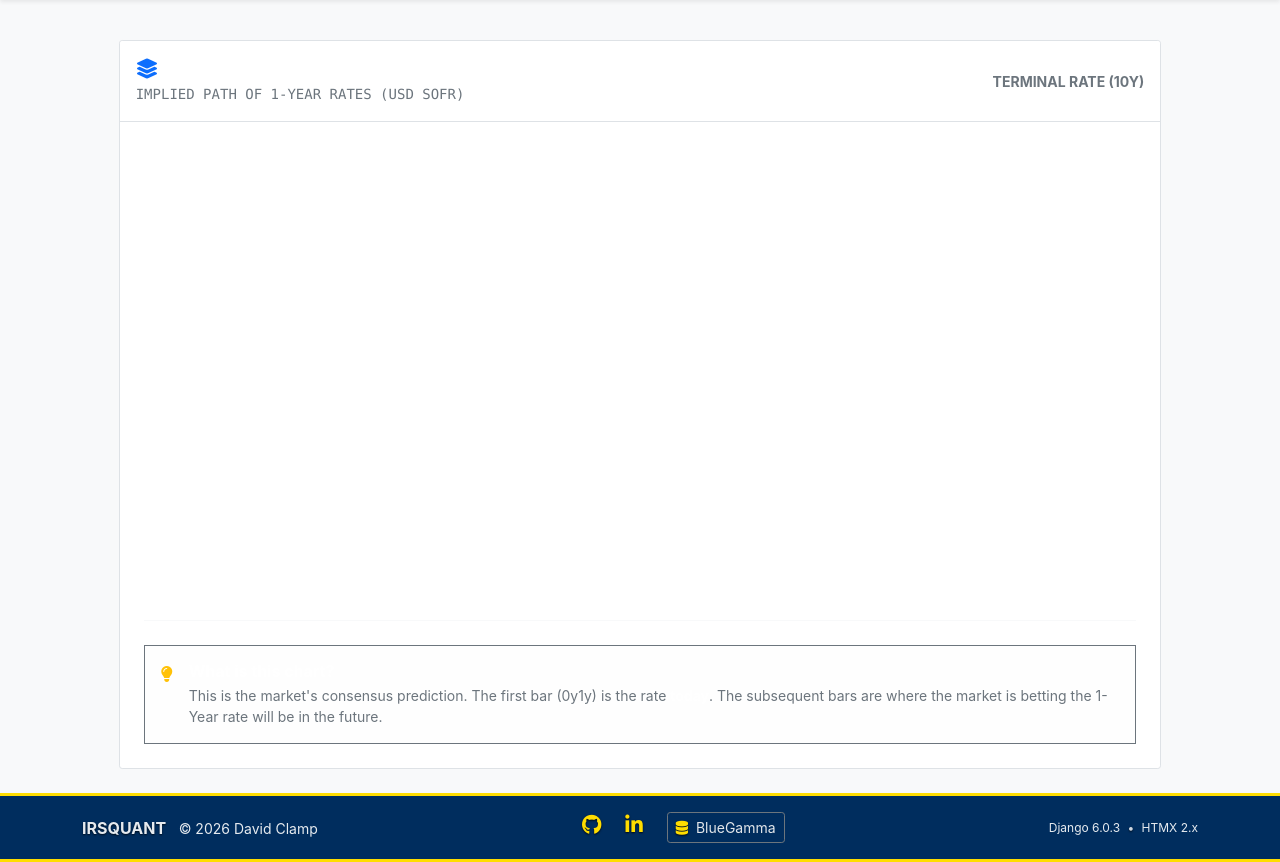
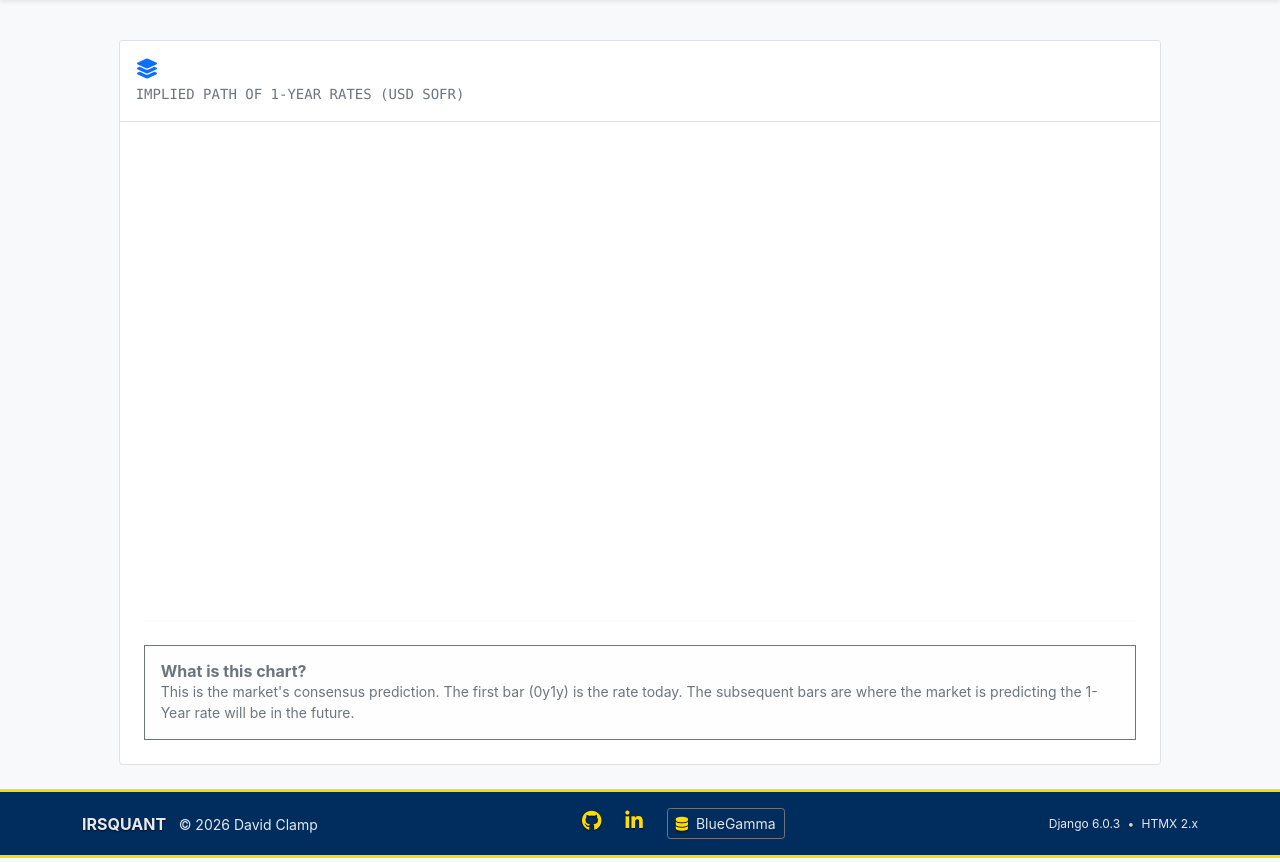
Before and after one commit to DavidClamp/project-swaps, a Django app: template workspace/templates/workspace/curve_bars.html in a window 1280 px wide. Shown: the part 78-940 px from the top of the page. Run offline with Django 4.2, Linux system fonts and the light colour scheme; the template is opened without the code that fills it, so the values that code supplies are empty; a map, chart or similar area stays blank.

Commit message:
Clean up term structure chart

```diff
--- a/workspace/templates/workspace/curve_bars.html
+++ b/workspace/templates/workspace/curve_bars.html
@@ -22,11 +22,6 @@
                                 IMPLIED PATH OF 1-YEAR RATES (USD SOFR)
                             </span>
                         </div>
-                        <!-- Quick Stat -->
-                        <div class="text-end">
-                            <span class="d-block small text-secondary fw-bold">TERMINAL RATE (10Y)</span>
-                            <span class="fw-bold text-success font-monospace">{{ terminal_rate }}</span>
-                        </div>
                     </div>
                 </div>
 
@@ -39,12 +34,11 @@
                     <!-- Insight Module -->
                     <hr class="my-4 border-secondary opacity-25">
                     <div class="alert alert-light border border-secondary rounded-0 mb-0 d-flex">
-                        <i class="fa-solid fa-lightbulb text-warning me-3 mt-1"></i>
                         <div>
-                            <h6 class="fw-bold text-black mb-1">What is this chart?</h6>
+                            <h6 class="large text-secondary mb-0">What is this chart?</h6>
                             <p class="small text-secondary mb-0">
-                                This is the market's consensus prediction. The first bar (0y1y) is the rate <strong>today</strong>.
-                                The subsequent bars are where the market is betting the 1-Year rate will be in the future.
+                                This is the market's consensus prediction. The first bar (0y1y) is the rate <bold>today</bold>.
+                                The subsequent bars are where the market is predicting the 1-Year rate will be in the future.
                             </p>
                         </div>
                     </div>
```
